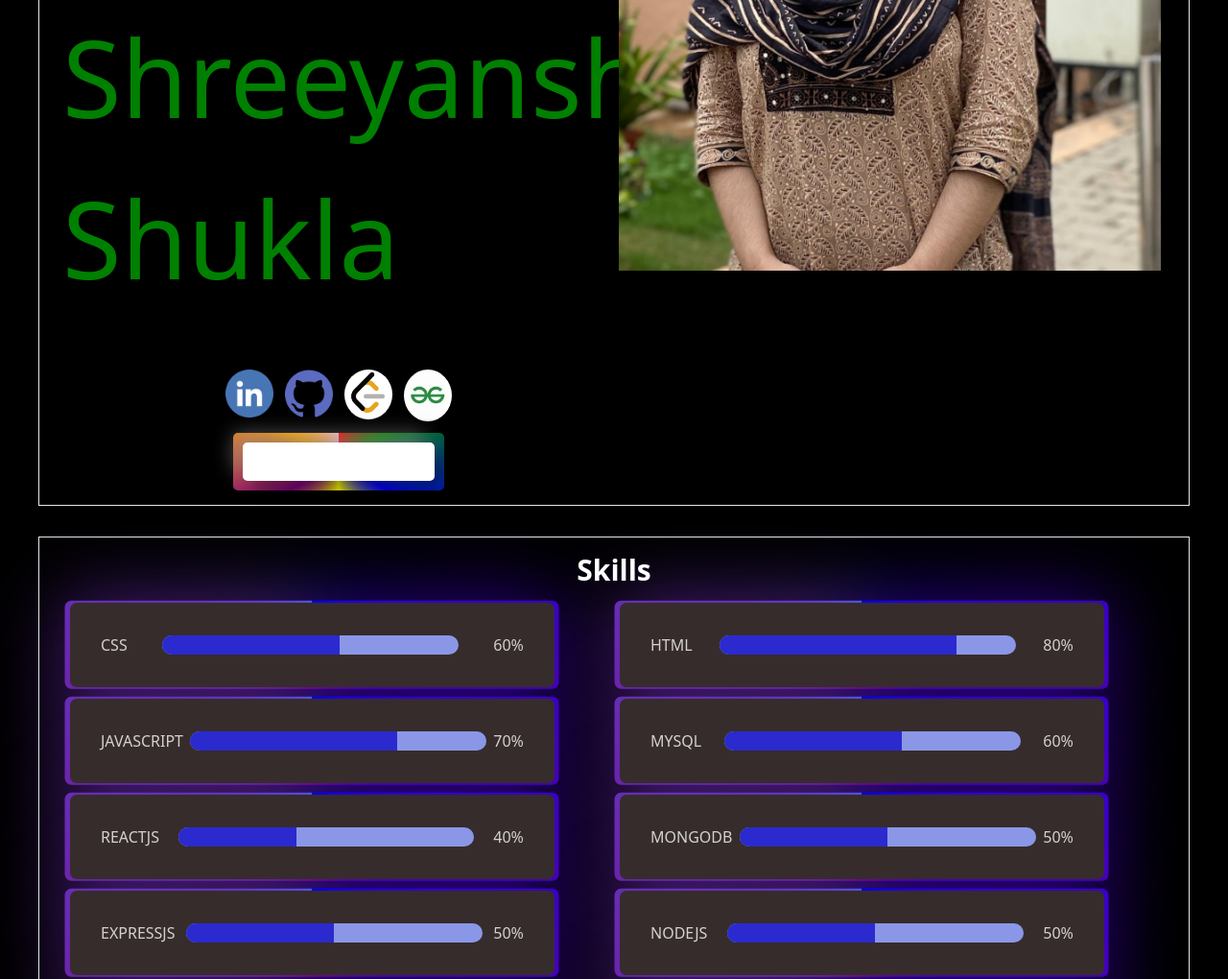
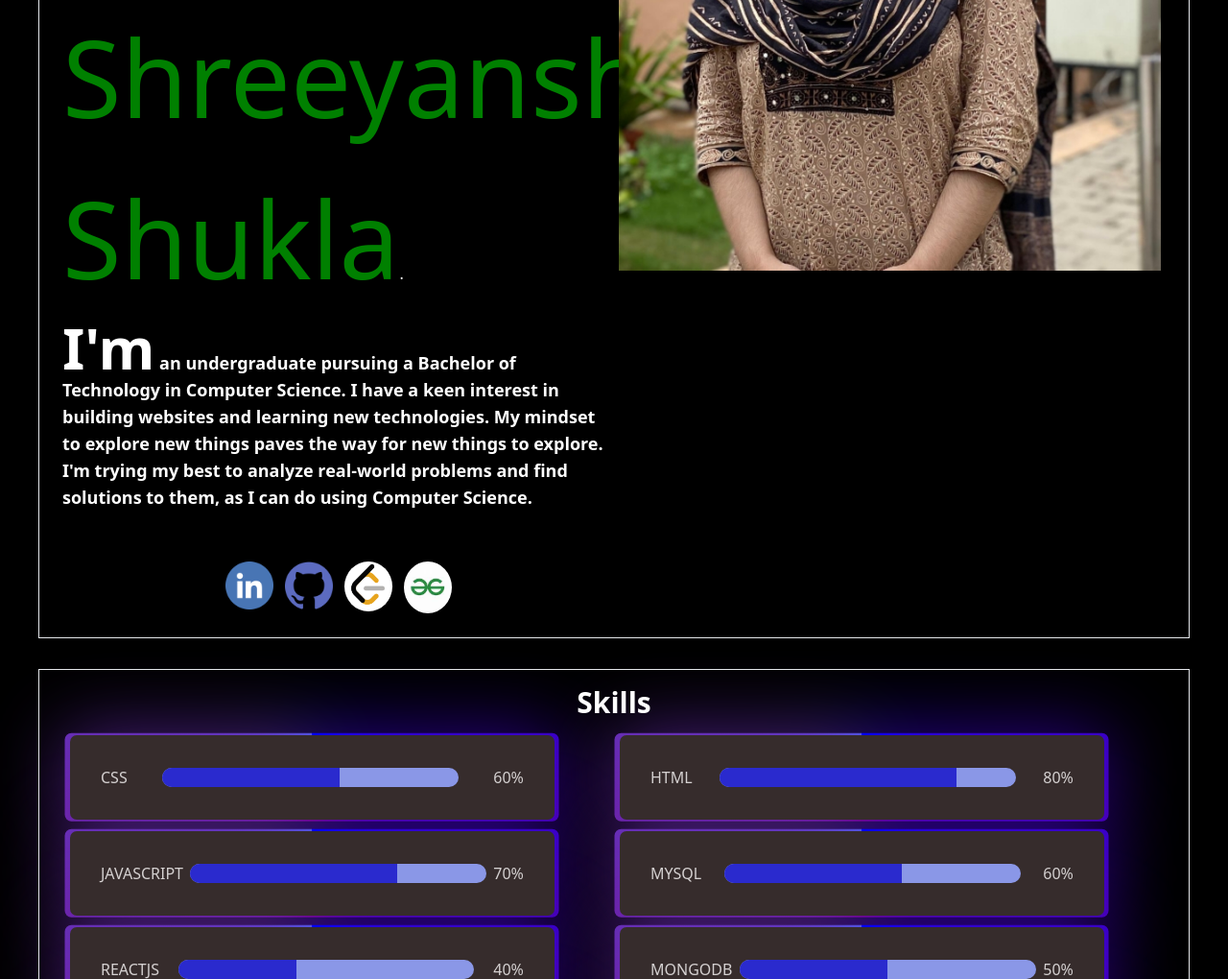
Before and after one commit to shreeyanshiShukla41/Portfolio-One, a plain HTML site: page index.html in a window 1280 px wide. Shown: the part 484-1504 px from the top of the page at 96% size. Drawn offline with nearby package versions, Linux system fonts and the light colour scheme; a web font is replaced by a local one.

Commit message:
Removed Resume Added paragraph

```diff
--- a/index.html
+++ b/index.html
@@ -60,8 +60,9 @@
             <h1>
               <span id="hello-span"
                 ><span class="hello">Hello!</span> My name is</span
-              ><span id="name-span" class=""> Shreeyanshi Shukla</span>
+              ><span id="name-span" class=""> Shreeyanshi Shukla</span>.
             </h1>
+            <p class="text-lg font-semibold" id="intro-para"><strong class="text-6xl">I'm</strong> an undergraduate pursuing a Bachelor of Technology in Computer Science. I have a keen interest in building websites and learning new technologies. My mindset to explore new things paves the way for new things to explore. I'm trying my best to analyze real-world problems and find solutions to them, as I can do using Computer Science.</p>
           </section>
           <div>
             <br /><br />
@@ -100,17 +101,7 @@
         <td>    <p class="text-xl text-semibold text-rose-500">Download My Resume</p>
       </td>
         -->
-          <div>
-            <table class="mx-auto">
-              <tr>
-                <td>
-                  <section class="resume text-xl flex">
-                 <a href="https://drive.google.com/file/d/1l4CIWUSf4H87mg8USPhh8Gem1YLNGQ9t/view?usp=sharing" target="_blank">Download Resume</a>
-                  </section>
-                </td>
-              </tr>
-            </table>
-          </div>
+
         </div>
         <div id="image" class="px-4">
           <img src="/pic-portfolio.jpg" alt="image......" class="mx-auto" />
@@ -319,14 +310,6 @@
 
     <script src="script.js"></script>
     <script>
-      function downloadResume() {
-        // Provide the path to your resume file
-        const link = document.createElement("a");
-        // link.href = ; // Ensure "resume.pdf" is in the same directory or provide the full path
-        console.log(link)
-        // link.download = `Shreeyanshi's_Resume.pdf`;
-        // link.click();
-      }
 
       function validateForm() {
         let x = document.forms["myForm"]["user_name"].value;
```
